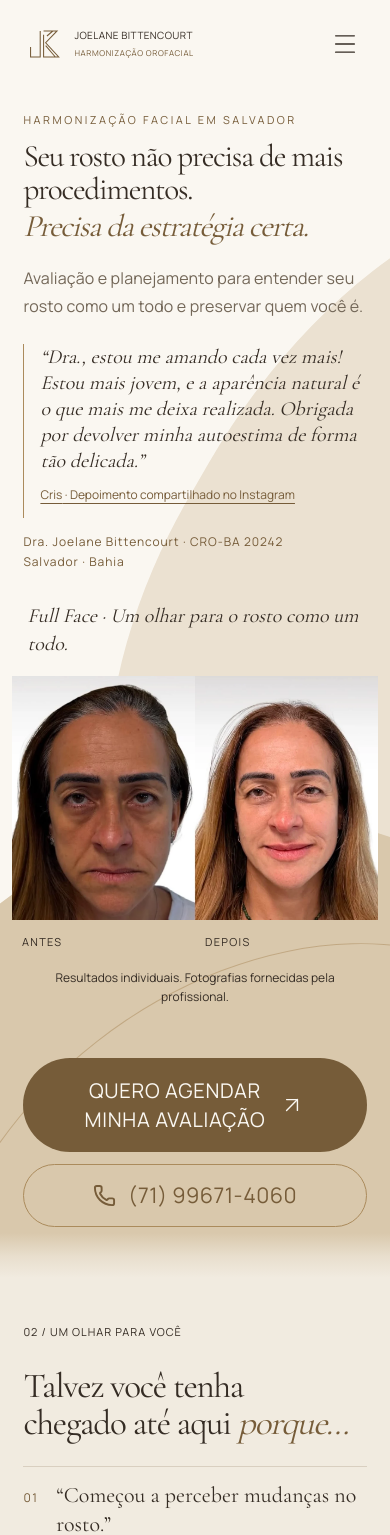
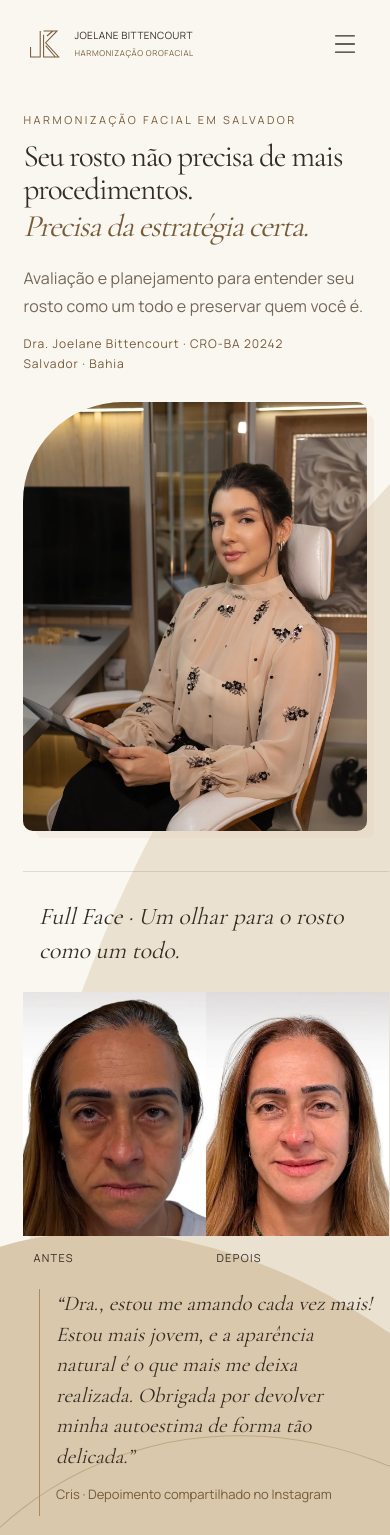
Before and after one commit to brunogbarbosa/dra-joelane-bittencourt, a Next.js app: page / in a window 390 px wide. Shown: the top 1535 px of the page. Built offline with nearby package versions, Linux system fonts and the light colour scheme.

Commit message:
Refresh hero and professional imagery layout

```diff
--- a/app/conversion.css
+++ b/app/conversion.css
@@ -416,3 +416,37 @@
  .professional-treatments ul { justify-content: flex-start; }
 }
 @media(prefers-reduced-motion:reduce) { .care-details summary svg { transition: none; } }
+
+/* The professional opens the story; Cris's photographs and voice follow together. */
+.conversion-hero .campaign-inner { gap: clamp(40px,5vw,76px); }
+.hero-introduction { display: grid; grid-template-columns: minmax(0,1.2fr) minmax(0,.9fr); align-items: center; gap: clamp(28px,4vw,64px); width: 100%; }
+.conversion-hero .hero-introduction .campaign-copy { text-align: left; max-width: none; }
+.conversion-hero .hero-introduction .campaign-subtitle { margin-inline: 0; max-width: 540px; }
+.conversion-hero .hero-doctor { width: 100%; max-width: 540px; aspect-ratio: 4/5; justify-self: end; }
+.conversion-hero .hero-doctor .campaign-silhouette { position: absolute; inset: 0; overflow: hidden; border-radius: 150px 10px 10px 10px; background: #deceb6; box-shadow: 18px 18px 0 -6px #deceb640; }
+.conversion-hero .hero-doctor img { object-fit: cover; object-position: 64% 38%; }
+.conversion-hero .hero-case { width: min(100%,1000px); margin-inline: auto; border-top: 1px solid var(--line); padding-top: clamp(28px,3vw,44px); }
+.conversion-hero .hero-case .comparison-title { text-align: left; padding-inline: 0; margin-bottom: 24px; font-size: clamp(23px,2.5vw,34px); }
+.conversion-hero .hero-case .hero-voice { max-width: 850px; margin: 28px auto 0; padding: 0 0 0 24px; border-left: 1px solid var(--rose); }
+.conversion-hero .hero-case .hero-voice blockquote { font-size: clamp(22px,2.1vw,28px); line-height: 1.45; }
+.conversion-hero .hero-case .review-source { text-decoration: none; font-size: 13px; }
+.conversion-hero .hero-case .hero-result-note { padding-inline: 0; }
+.care-chapter .care-photo { aspect-ratio: 492/876; border-radius: 56px 6px 6px 6px; }
+.care-chapter .care-photo img { object-fit: contain; object-position: center; }
+@media(max-width:1100px) {
+ .hero-introduction { grid-template-columns: minmax(0,1fr) minmax(0,.85fr); gap: 28px; }
+ .conversion-hero .hero-doctor { aspect-ratio: 2/3; }
+ .conversion-hero .hero-doctor .campaign-silhouette { border-top-left-radius: 100px; }
+ .conversion-hero .hero-case { width: calc(100vw - 24px); max-width: 1000px; }
+ .conversion-hero .hero-case .comparison-title,.conversion-hero .hero-case .hero-result-note { padding-inline: 4vw; }
+ .conversion-hero .hero-case .hero-voice { margin-inline: 4vw; }
+}
+@media(max-width:700px) {
+ .hero-introduction { grid-template-columns: 1fr; gap: 28px; }
+ .conversion-hero .hero-doctor { width: 100%; max-width: 430px; aspect-ratio: 4/5; justify-self: center; }
+ .conversion-hero .hero-doctor .campaign-silhouette { border-top-left-radius: 100px; box-shadow: 10px 10px 0 -3px #deceb640; }
+ .conversion-hero .hero-case .hero-voice { padding-left: 16px; margin-top: 22px; }
+ .conversion-hero .hero-case .hero-voice blockquote { font-size: 21px; }
+ .conversion-hero .hero-case .comparison-title { font-size: 24px; }
+ .care-chapter .care-photo { max-width: 330px; }
+}
--- a/components/author-chapter.tsx
+++ b/components/author-chapter.tsx
@@ -85,7 +85,7 @@ export function AuthorChapter() {
 
       <figure className={styles.photo} data-author-motion="photo">
         <Image
-          src={site.images.hero}
+          src={site.images.presentation}
           alt="Retrato profissional da Dra. Joelane Bittencourt"
           fill
           sizes="(max-width: 700px) 88vw, (max-width: 1600px) 46vw, 680px"
--- a/components/campaign-hero.tsx
+++ b/components/campaign-hero.tsx
@@ -1,5 +1,6 @@
 'use client';
 
+import Image from 'next/image';
 import { CasePhotos } from './case-photos';
 import { heroCase } from '@/data/cases';
 import { AppointmentLink } from './appointment-link';
@@ -37,18 +38,23 @@ export function CampaignHero() {
     <div className="campaign-organic campaign-organic-two" aria-hidden="true"/>
     <div className="campaign-contour" aria-hidden="true"/>
     <div className="campaign-inner">
+      <div className="hero-introduction">
       <div className="campaign-copy">
         <p className="campaign-kicker">HARMONIZAÇÃO FACIAL EM SALVADOR</p>
         <h1 id="campaign-title"><span className="campaign-title-line"><span>Seu rosto não precisa de mais procedimentos.</span></span><span className="campaign-title-line"><em>Precisa da estratégia certa.</em></span></h1>
         <p className="campaign-subtitle">Avaliação e planejamento para entender seu rosto como um todo e preservar quem você é.</p>
-        <div className="hero-voice"><blockquote>“{heroVoice.quote}”</blockquote><span className="review-source">{heroVoice.name} · Depoimento compartilhado no Instagram</span></div>
         <p className="hero-credentials">Dra. Joelane Bittencourt · CRO-BA 20242<br/>Salvador · Bahia</p>
       </div>
-      <div className="campaign-portrait"><div className="campaign-silhouette">
+      <figure className="campaign-portrait hero-doctor"><div className="campaign-silhouette">
+        <Image src={site.images.hero} alt="Dra. Joelane Bittencourt em seu consultório" fill preload sizes="(max-width:700px) 88vw, 44vw"/>
+      </div></figure>
+      </div>
+      <div className="hero-case">
         <p className="comparison-title">Full Face · Um olhar para o rosto como um todo.</p>
-        <CasePhotos record={heroCase} priority/>
+        <CasePhotos record={heroCase}/>
+        <div className="hero-voice"><blockquote>“{heroVoice.quote}”</blockquote><span className="review-source">{heroVoice.name} · Depoimento compartilhado no Instagram</span></div>
         <p className="hero-result-note">Resultados individuais. Fotografias fornecidas pela profissional.</p>
-      </div></div>
+      </div>
       <div className="campaign-action hero-contact">
         <AppointmentLink id="hero-whatsapp" className="hero-booking"><span>QUERO AGENDAR</span><span>MINHA AVALIAÇÃO</span></AppointmentLink>
         <a className="hero-phone" href={appointmentUrl} target="_blank" rel="noopener noreferrer" data-cta="hero-phone-whatsapp" aria-label={`Agendar pelo WhatsApp: ${site.phone}`}><Phone size={23} aria-hidden="true"/><span>{site.phone.replace('+55 ', '')}</span></a>
--- a/components/conversion-chapters.tsx
+++ b/components/conversion-chapters.tsx
@@ -38,7 +38,7 @@ export function CareMethod() {
     <p className="chapter-tag">05 / Critério · Planejamento · Identidade</p>
     <div className="care-intro" data-reveal><p>Um resultado bonito não depende apenas da quantidade de produto utilizada. Depende de entender estrutura, proporções, envelhecimento e aquilo que realmente precisa ser tratado.</p></div>
     <div className="care-heading"><h2 id="care-title" data-reveal>O meu jeito<br/><em>de cuidar</em></h2></div>
-    <div className="care-body"><figure className="care-photo"><div className="care-photo-image"><Image src={site.images.about} alt="Dra. Joelane Bittencourt durante o planejamento no consultório" fill sizes="(max-width:700px) 88vw, 44vw"/></div></figure>
+    <div className="care-body"><figure className="care-photo"><div className="care-photo-image"><Image src={site.images.about} alt="Dra. Joelane Bittencourt durante o atendimento de um paciente" fill sizes="(max-width:700px) 88vw, 430px"/></div></figure>
     <div className="care-content">
       <div className="care-details">{careSteps.map(([title,copy],i)=><details key={title} open={i===0}><summary><span className="editorial-index">0{i+1}</span><h3>{title}</h3><Plus size={20} aria-hidden="true"/></summary><p>{copy}</p></details>)}</div>
     </div></div>
--- a/data/site.ts
+++ b/data/site.ts
@@ -10,7 +10,7 @@ export const site = {
   instagram: 'https://www.instagram.com/drajoelanebittencourt/', instagramHandle: '@drajoelanebittencourt',
   philosophy: ['NATURALIDADE', 'ANTES DE', 'EXCESSOS.'],
   colors: { paper: '#faf7f1', ink: '#352c24', taupe: '#765c39', champagne: '#deceb6', dark: '#30271f' },
-  images: { hero: '/images/joelane-retrato-ensaio.webp', about: '/images/joelane-planejamento-ensaio.webp', evaluation: '/images/joelane-avaliacao-detalhes.webp', beauty: '/images/joelane-cuidado.webp' },
+  images: { hero: '/images/joelane-retrato-ensaio.webp', presentation: '/images/joelane-apresentacao-estudio.webp', about: '/images/joelane-cuidado-paciente.webp', evaluation: '/images/joelane-avaliacao-detalhes.webp', beauty: '/images/joelane-cuidado.webp' },
   procedures: [] as Procedure[], office: [] as { src: string; alt: string }[], testimonials: [] as Testimonial[],
   results: { enabled: true, items: [
     { image: '/images/resultado-01.webp', label: 'Harmonia do perfil', alt: 'Registro 01 de antes e depois fornecido pela Dra. Joelane Bittencourt: harmonia do perfil', orientation: 'horizontal', beforeShare: 0.4883177570093458, comparisonRatio: 0.39285714285714285 },
```
Also changed, not shown: public/images/joelane-apresentacao-estudio.webp (added), public/images/joelane-cuidado-paciente.webp (added).
